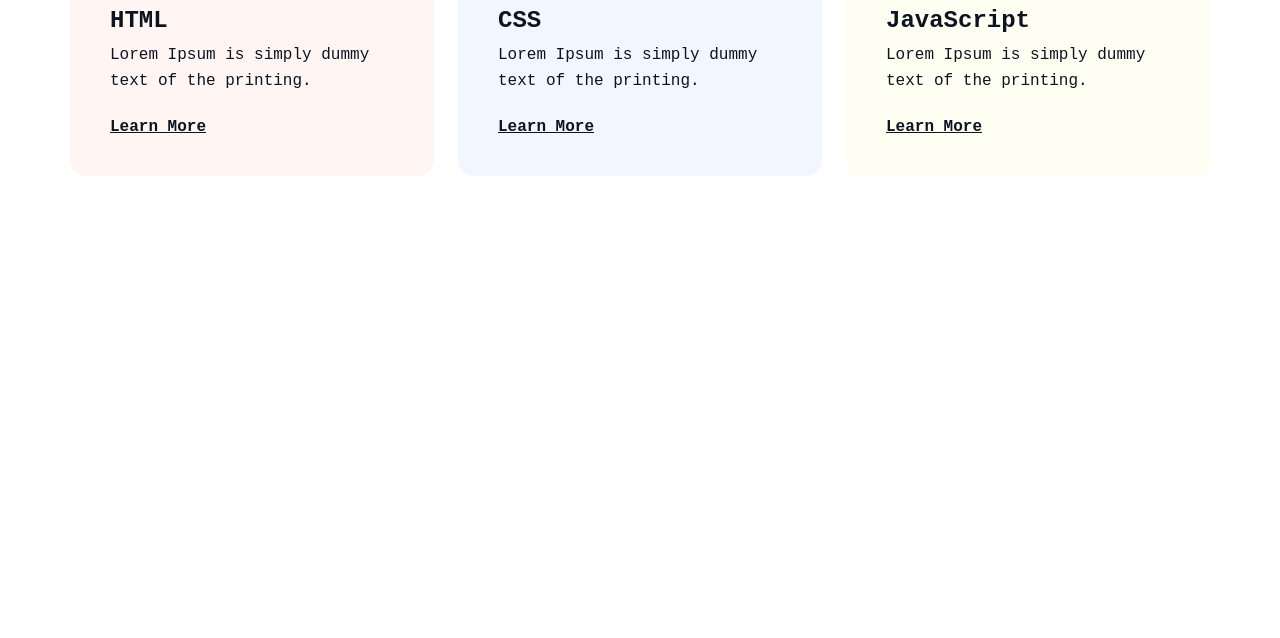
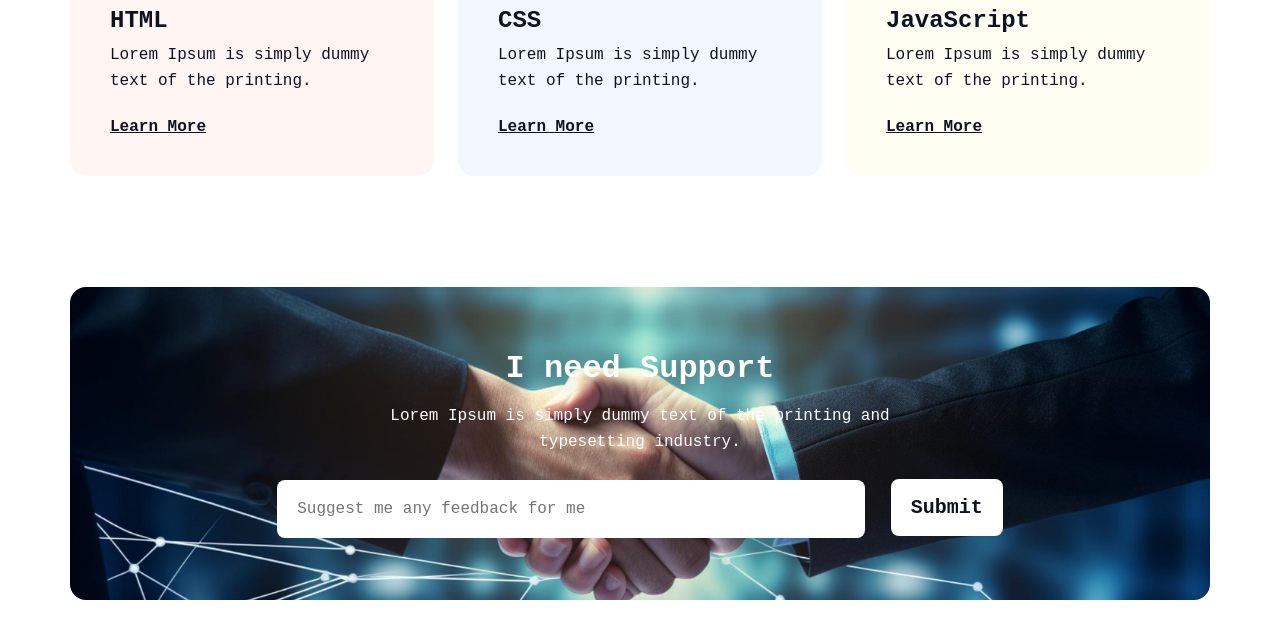
Before and after one commit to duskdev17/B10A1-Challenge-Begins, a plain HTML site: page index.html in a window 1280 px wide. Shown: the part 3758-4396 px from the top of the page. Before the commit the page ends 4045 px from the top, so only its background shows below. Drawn offline with Linux system fonts and the light colour scheme; a web font is replaced by a local one.

Commit message:
coded support section

```diff
--- a/index.html
+++ b/index.html
@@ -150,7 +150,20 @@
         </div>
       </div>
 
-
+      <!-- Support Section -->
+      <div class="support-section">
+        <div class="support-content">
+          <h1>I need Support</h1>
+          <p>
+            Lorem Ipsum is simply dummy text of the printing and typesetting
+            industry.
+          </p>
+          <div class="feedback-form">
+            <input type="text" placeholder="Suggest me any feedback for me" />
+            <button type="submit">Submit</button>
+          </div>
+        </div>
+      </div>
     </main>
 
     <footer></footer>
--- a/styles/portfolio.css
+++ b/styles/portfolio.css
@@ -260,3 +260,66 @@ nav {
   font-weight: bold;
   margin-bottom: 40px;
 }
+
+/* Support Section styles */
+.support-section {
+  max-width: 1140px;
+  margin: 0 auto;
+  min-height: 313px;
+  border-radius: 16px;
+  background-color: white;
+  background-image: url(../assets/handshake.jpg);
+  background-position: center;
+  background-repeat: no-repeat;
+  background-size: cover;
+}
+
+.support-content {
+  display: flex;
+  flex-direction: column;
+  justify-content: center;
+  height: 313px;
+  align-items: center;
+  text-align: center;
+  color: #ffffff;
+  margin-bottom: 80px;
+}
+
+.support-content h1 {
+  font-size: 32px;
+
+  font-weight: bold;
+  margin-bottom: 16px;
+}
+
+.support-content p {
+  font-size: 16px;
+  font-weight: 400;
+  line-height: 26px;
+  padding-left: 267px;
+  padding-right: 267px;
+  margin-bottom: 24px;
+}
+
+.feedback-form input {
+  font-family: "Azeret Mono", monospace;
+  font-size: 16px;
+  font-weight: 400;
+  padding: 20px;
+  width: 548px;
+  border: none;
+  border-radius: 8px;
+  margin-right: 16px;
+}
+
+.feedback-form button {
+  font-family: "Azeret Mono", monospace;
+  font-size: 20px;
+  font-weight: 600;
+  padding: 17px 20px;
+  border: none;
+  background-color: #ffffff;
+  color: #0d1321;
+  border-radius: 8px;
+  cursor: pointer;
+}
```
